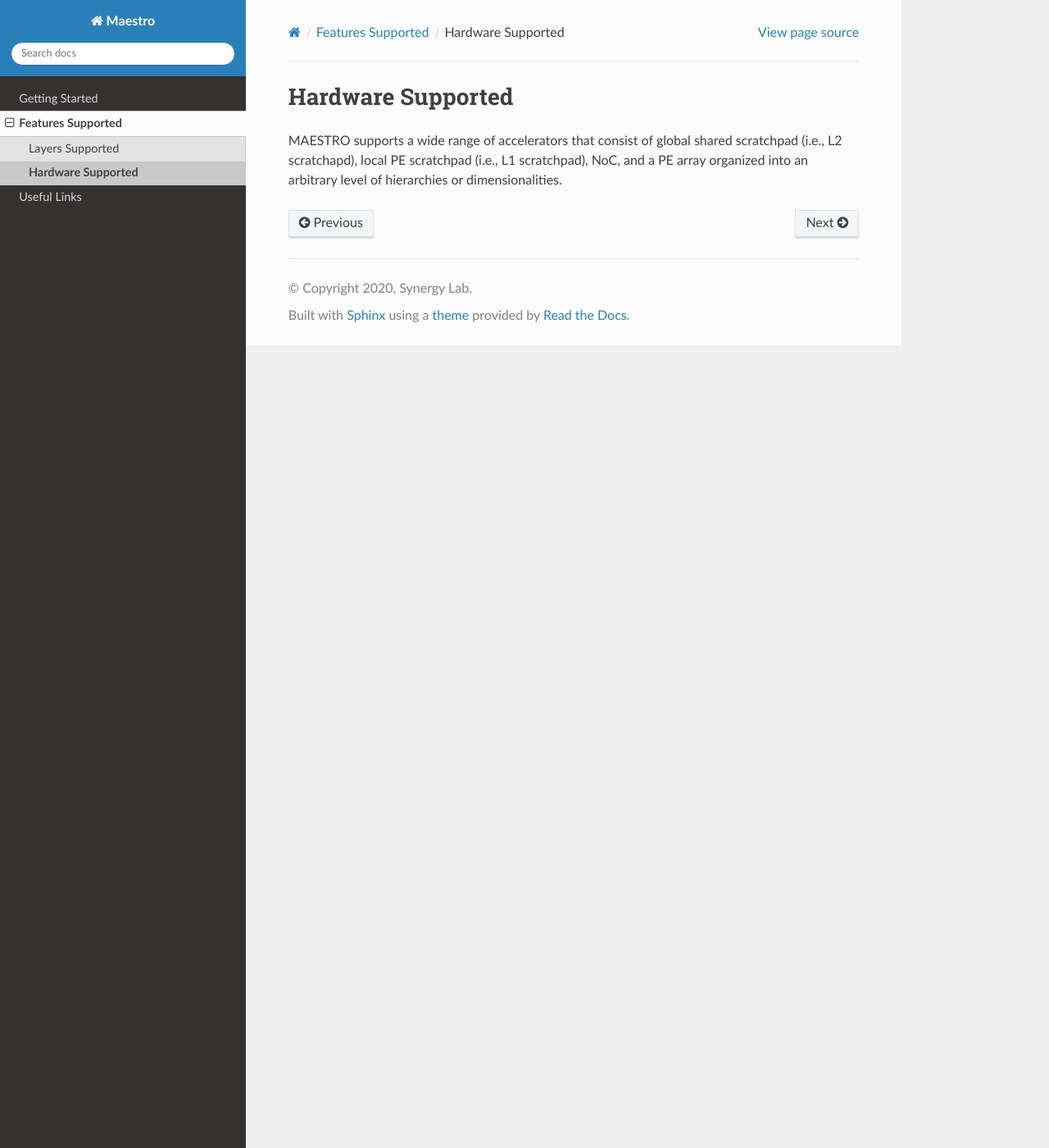
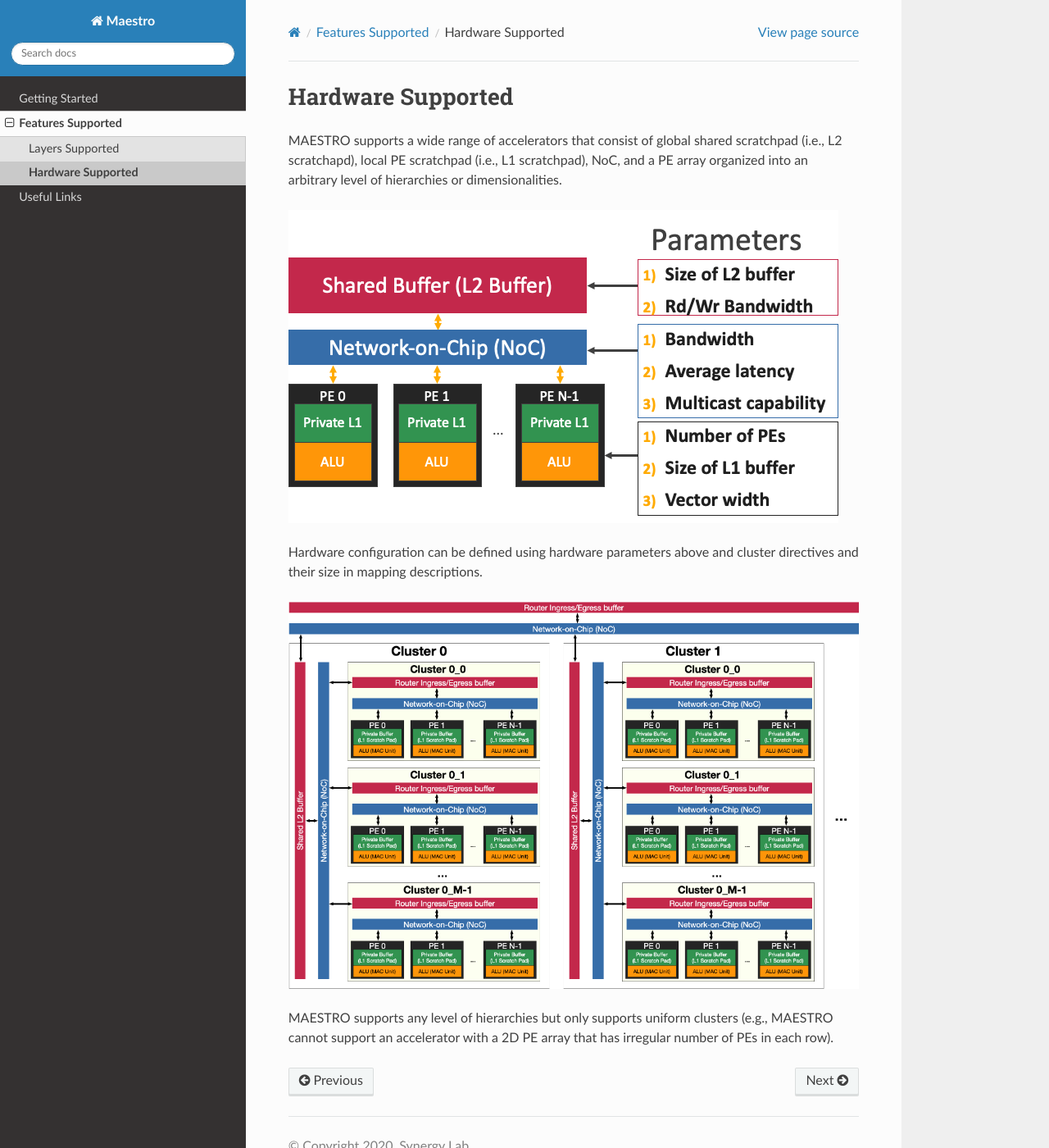
Before and after one commit to ghjeong12/maestro-docs, a Sphinx documentation site: the page built from docs/source/hw_supported.rst, in a window 1280 px wide and 1400 px high. Shown: the whole window at 82% size. Built offline with Sphinx 7.4.7 and the Read the Docs theme 2.0.0, drawn with Linux system fonts in a browser that asks for light colours.

Commit message:
Update hw_supported.rst

```diff
--- a/docs/source/hw_supported.rst
+++ b/docs/source/hw_supported.rst
@@ -4,3 +4,12 @@
 ===================
 
 MAESTRO supports a wide range of accelerators that consist of global shared scratchpad (i.e., L2 scratchapd), local PE scratchpad (i.e., L1 scratchpad), NoC, and a PE array organized into an arbitrary level of hierarchies or dimensionalities.
+
+
+.. image:: images/abstract_hw_model.png
+
+Hardware configuration can be defined using hardware parameters above and cluster directives and their size in mapping descriptions.
+
+.. image:: images/example_hw.png
+
+MAESTRO supports any level of hierarchies but only supports uniform clusters (e.g., MAESTRO cannot support an accelerator with a 2D PE array that has irregular number of PEs in each row).
```
